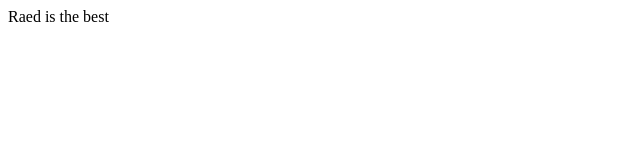
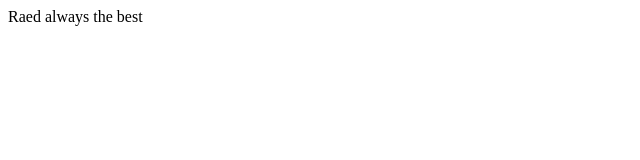
Before and after one commit to Raedaloauni/PP1, a plain HTML site: page index.html in a window 1280 px wide. Shown: the full height of the page, 0-640 px from the left. Drawn offline with Linux system fonts and the light colour scheme.

Commit message:
Update index.html

```diff
--- a/index.html
+++ b/index.html
@@ -1 +1 @@
-<p>Raed is the best</p>
+<p>Raed always the best</p>
```
